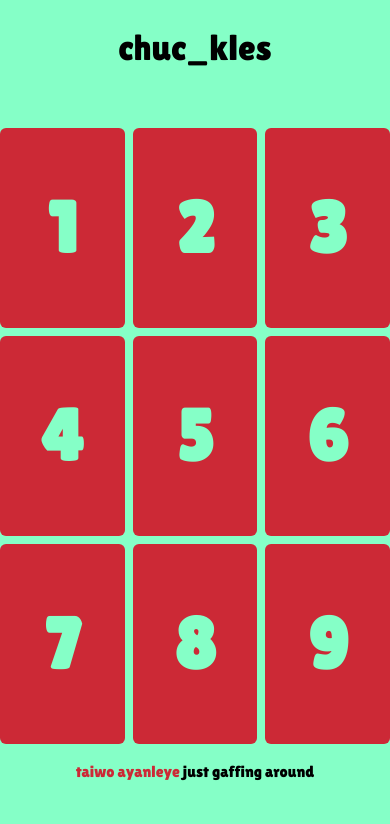
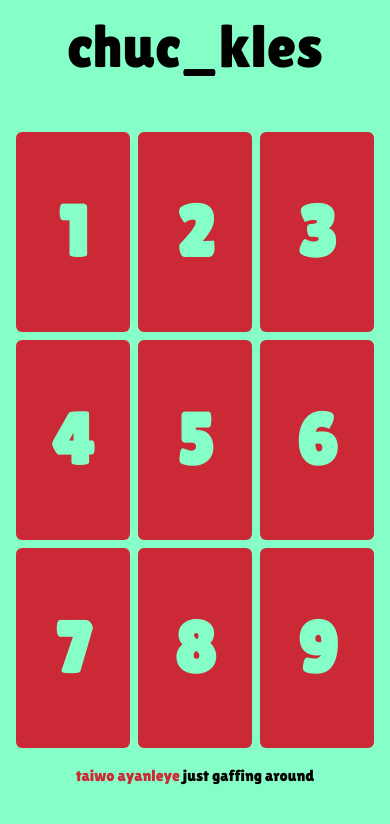
Before and after one commit to taiwoayanleye/chuckles, a website: page index.html in a window 390 px wide. Drawn offline with Linux system fonts and the light colour scheme.

Commit message:
Update responsiveness

```diff
--- a/index.html
+++ b/index.html
@@ -10,61 +10,61 @@
     <link rel="stylesheet" href="./css/output.css" />
 </head>
 
-<body class="bg-secondary-orange">
-    <header class="flex justify-center items-center h-24 bg-secondary-orange">
-        <p class="text-black text-4xl">chuc_kles</p>
+<body class="mx-4 bg-secondary-color">
+    <header class="p-4 flex justify-center items-center bg-secondary-color">
+        <p class="text-black text-6xl">chuc_kles</p>
     </header>
-    <main class="container mx-auto my-8">
-        <div class="grid grid-cols-3 gap-2">
+    <main class="container mx-auto my-10">
+        <div class="grid grid-cols-3 gap-2 place-content-center">
             <!-- Box 1 -->
-            <div class="box rounded-md bg-primary-orange hover:bg-hover-orange transition duration-3000 hover:ease-in text-secondary-orange flex justify-center items-center text-7xl font-bold cursor-pointer"
+            <div class="box rounded-md bg-primary-color hover:bg-hover-color transition duration-3000 hover:ease-in text-secondary-color flex justify-center items-center text-7xl font-bold cursor-pointer min-h-48 h-full"
                 data-audio="audio1">
                 <p class="px-5 py-16" id="letter1">1</p>
             </div>
 
             <!-- Box 2 -->
-            <div class="box rounded-md bg-primary-orange hover:bg-hover-orange transition duration-3000 hover:ease-in text-secondary-orange flex justify-center items-center text-7xl font-bold cursor-pointer"
+            <div class="box rounded-md bg-primary-color hover:bg-hover-color transition duration-3000 hover:ease-in text-secondary-color flex justify-center items-center text-7xl font-bold cursor-pointer min-h-48 h-full"
                 data-audio="audio2">
                 <p class="px-5 py-16" id="letter2">2</p>
             </div>
             <!-- Box 3 -->
-            <div class="box rounded-md bg-primary-orange hover:bg-hover-orange transition duration-3000 hover:ease-in text-secondary-orange flex justify-center items-center text-7xl font-bold cursor-pointer"
+            <div class="box rounded-md bg-primary-color hover:bg-hover-color transition duration-3000 hover:ease-in text-secondary-color flex justify-center items-center text-7xl font-bold cursor-pointer min-h-48 h-full"
                 data-audio="audio3">
                 <p class="px-5 py-16" id="letter3">3</p>
             </div>
             <!-- Box 4 -->
-            <div class="box rounded-md bg-primary-orange hover:bg-hover-orange transition duration-3000 hover:ease-in text-secondary-orange flex justify-center items-center text-7xl font-bold cursor-pointer"
+            <div class="box rounded-md bg-primary-color hover:bg-hover-color transition duration-3000 hover:ease-in text-secondary-color flex justify-center items-center text-7xl font-bold cursor-pointer min-h-48 h-full"
                 data-audio="audio4">
                 <p class="px-5 py-16" id="letter4">4</p>
             </div>
             <!-- Box 5 -->
-            <div class="box rounded-md bg-primary-orange hover:bg-hover-orange transition duration-3000 hover:ease-in text-secondary-orange flex justify-center items-center text-7xl font-bold cursor-pointer"
+            <div class="box rounded-md bg-primary-color hover:bg-hover-color transition duration-3000 hover:ease-in text-secondary-color flex justify-center items-center text-7xl font-bold cursor-pointer min-h-48 h-full"
                 data-audio="audio5">
                 <p class="px-5 py-16" id="letter5">5</p>
             </div>
             <!-- Box 6 -->
-            <div class="box rounded-md bg-primary-orange hover:bg-hover-orange transition duration-3000 hover:ease-in text-secondary-orange flex justify-center items-center text-7xl font-bold cursor-pointer"
+            <div class="box rounded-md bg-primary-color hover:bg-hover-color transition duration-3000 hover:ease-in text-secondary-color flex justify-center items-center text-7xl font-bold cursor-pointer min-h-48 h-full"
                 data-audio="audio6">
                 <p class="px-5 py-16" id="letter6">6</p>
             </div>
             <!-- Box 7 -->
-            <div class="box rounded-md bg-primary-orange hover:bg-hover-orange transition duration-3000 hover:ease-in text-secondary-orange flex justify-center items-center text-7xl font-bold cursor-pointer"
+            <div class="box rounded-md bg-primary-color hover:bg-hover-color transition duration-3000 hover:ease-in text-secondary-color flex justify-center items-center text-7xl font-bold cursor-pointer min-h-48 h-full"
                 data-audio="audio7">
                 <p class="px-5 py-16" id="letter7">7</p>
             </div>
             <!-- Box 8 -->
-            <div class="box rounded-md bg-primary-orange hover:bg-hover-orange transition duration-3000 hover:ease-in text-secondary-orange flex justify-center items-center text-7xl font-bold cursor-pointer"
+            <div class="box rounded-md bg-primary-color hover:bg-hover-color transition duration-3000 hover:ease-in text-secondary-color flex justify-center items-center text-7xl font-bold cursor-pointer min-h-48 h-full"
                 data-audio="audio8">
                 <p class="px-5 py-16" id="letter8">8</p>
             </div>
             <!-- Box 9 -->
-            <div class="box rounded-md bg-primary-orange hover:bg-hover-orange transition duration-3000 hover:ease-in text-secondary-orange flex justify-center items-center text-7xl font-bold cursor-pointer"
+            <div class="box rounded-md bg-primary-color hover:bg-hover-color transition duration-3000 hover:ease-in text-secondary-color flex justify-center items-center text-7xl font-bold cursor-pointer min-h-48 h-full"
                 data-audio="audio9">
                 <p class="px-5 py-16" id="letter9">9</p>
             </div>
         </div>
         <p class="m-4 text-center">
-            <a href="https://taiwo.ayanleye.com"><span class="text-primary-orange">taiwo ayanleye</span></a>
+            <a href="https://taiwo.ayanleye.com"><span class="text-primary-color">taiwo ayanleye</span></a>
             just gaffing around
         </p>
     </main>
--- a/tailwind.config.js
+++ b/tailwind.config.js
@@ -4,9 +4,9 @@ module.exports = {
   theme: {
     extend: {
       colors: {
-        "primary-orange": "#CC2936",
-        "secondary-orange": "#85FFC7",
-        "hover-orange": "#E06771",
+        "primary-color": "#CC2936",
+        "secondary-color": "#85FFC7",
+        "hover-color": "#E06771",
       },
     },
   },
```
Also changed, not shown: css/output.css.
